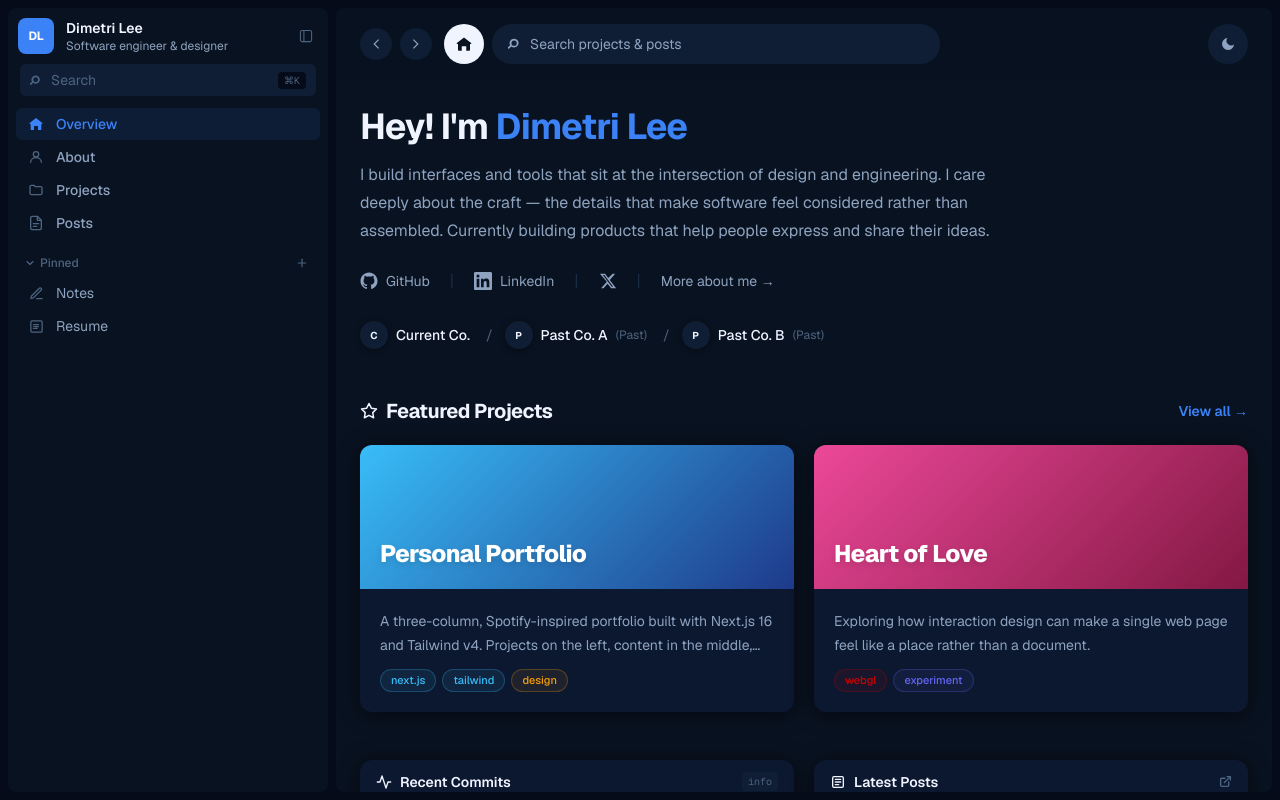
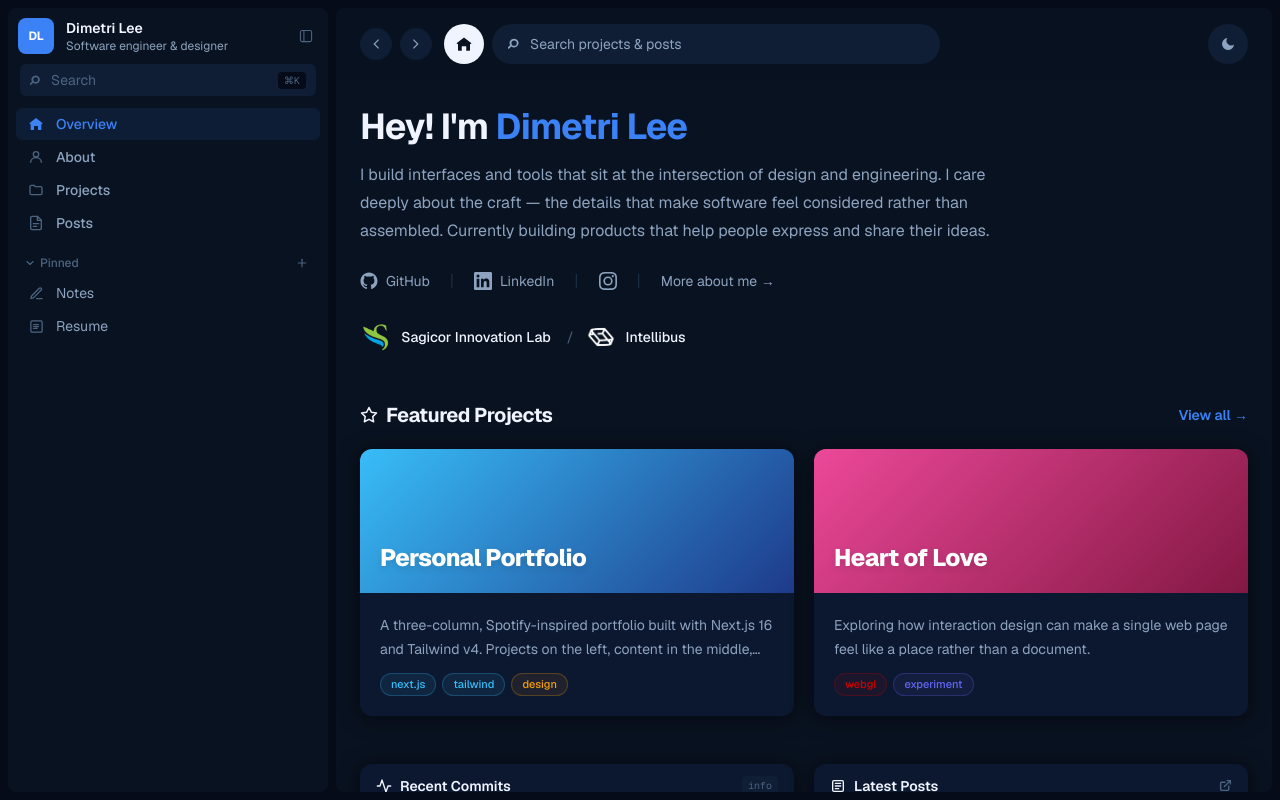
Before and after one commit to Dimmsum/personal-portfolio, a Next.js app: page / in a window 1280 px wide. Built offline with nearby package versions, Linux system fonts and the light colour scheme; no server answers.

Commit message:
Refactor code structure for improved readability and maintainability

```diff
--- a/components/feed/OverviewFeed.tsx
+++ b/components/feed/OverviewFeed.tsx
@@ -1,3 +1,4 @@
+import Image from "next/image";
 import Link from "next/link";
 import { getGitHubEvents } from "@/lib/content/github";
 import { posts } from "@/lib/content/posts";
@@ -37,7 +38,7 @@ function HeroSection() {
   const displayName = profile.displayName ?? profile.name;
   const githubHref = profile.contact.find((c) => c.label === "GitHub")?.href ?? "#";
   const linkedinHref = profile.contact.find((c) => c.label === "LinkedIn")?.href ?? "#";
-  const twitterHref = profile.twitterHref ?? "#";
+  const instagramHref = profile.instagramHref ?? "#";
 
   return (
     <section className="flex flex-col gap-6">
@@ -73,12 +74,12 @@ function HeroSection() {
         </a>
         <Divider />
         <a
-          href={twitterHref}
+          href={instagramHref}
           target="_blank"
           rel="noreferrer"
           className="flex items-center gap-2 text-sm text-[var(--text-muted)] hover:text-[var(--text-primary)] transition-colors"
         >
-          <XIcon />
+          <InstagramIcon />
         </a>
         <Divider />
         <Link
@@ -114,9 +115,13 @@ function CompanyRow({ companies }: { companies: Company[] }) {
             rel="noreferrer"
             className="flex items-center gap-2 group"
           >
-            <span className="flex h-7 w-7 items-center justify-center rounded-full bg-[var(--bg-highlight)] text-[10px] font-bold text-[var(--text-primary)] shadow-[0_1px_6px_rgba(0,0,0,0.4)] transition-shadow select-none">
-              {co.name.slice(0, 1).toUpperCase()}
-            </span>
+            {co.logo ? (
+              <Image src={co.logo} alt={co.name} width={36} height={36} style={{ height: 32, width: "auto" }} className="select-none" />
+            ) : (
+              <span className="flex h-7 w-7 items-center justify-center rounded-full bg-[var(--bg-highlight)] text-[10px] font-bold text-[var(--text-primary)] shadow-[0_1px_6px_rgba(0,0,0,0.4)] select-none">
+                {co.name.slice(0, 1).toUpperCase()}
+              </span>
+            )}
             <span className="text-sm font-medium text-[var(--text-primary)] group-hover:text-[var(--accent)] transition-colors">
               {co.name}
             </span>
--- a/lib/content/profile.ts
+++ b/lib/content/profile.ts
@@ -10,17 +10,26 @@ export const profile: Profile = {
   contact: [
     { label: "Email", href: "mailto:dimetri.lee.2024@gmail.com" },
     { label: "GitHub", href: "https://github.com/Dimmsum" },
-    { label: "LinkedIn", href: "https://linkedin.com/in/dimetrilee" },
+    { label: "LinkedIn", href: "https://linkedin.com/in/dimetri-lee" },
   ],
-  twitterHref: "https://twitter.com/",
+  instagramHref: "https://instagram.com/dimetri.lee",
   now: [
     "Scaffolding this portfolio",
     "Reading: A Pattern Language",
     "Learning: WebGL fundamentals",
   ],
   companies: [
-    { name: "Current Co.", href: "#", current: true },
-    { name: "Past Co. A", href: "#", current: false },
-    { name: "Past Co. B", href: "#", current: false },
+    {
+      name: "Sagicor Innovation Lab",
+      href: "https://www.linkedin.com/company/utech-ja-innovation-lab/posts/?feedView=all",
+      logo: "/sagicor.png",
+      current: true,
+    },
+    {
+      name: "Intellibus",
+      href: "https://www.intellibus.com",
+      logo: "/intellibus.png",
+      current: true,
+    },
   ],
 };
--- a/lib/content/types.ts
+++ b/lib/content/types.ts
@@ -73,5 +73,5 @@ export type Profile = {
   contact: { label: string; href: string }[];
   now: string[];
   companies?: Company[];
-  twitterHref?: string;
+  instagramHref?: string;
 };
```
Also changed, not shown: public/intellibus.png (added), public/sagicor.png (added).
